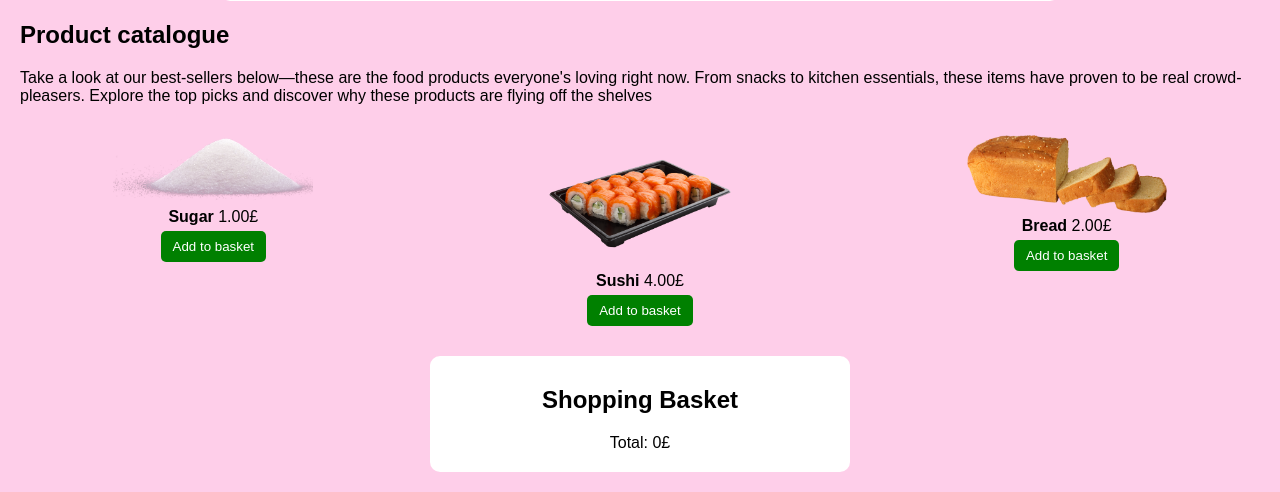
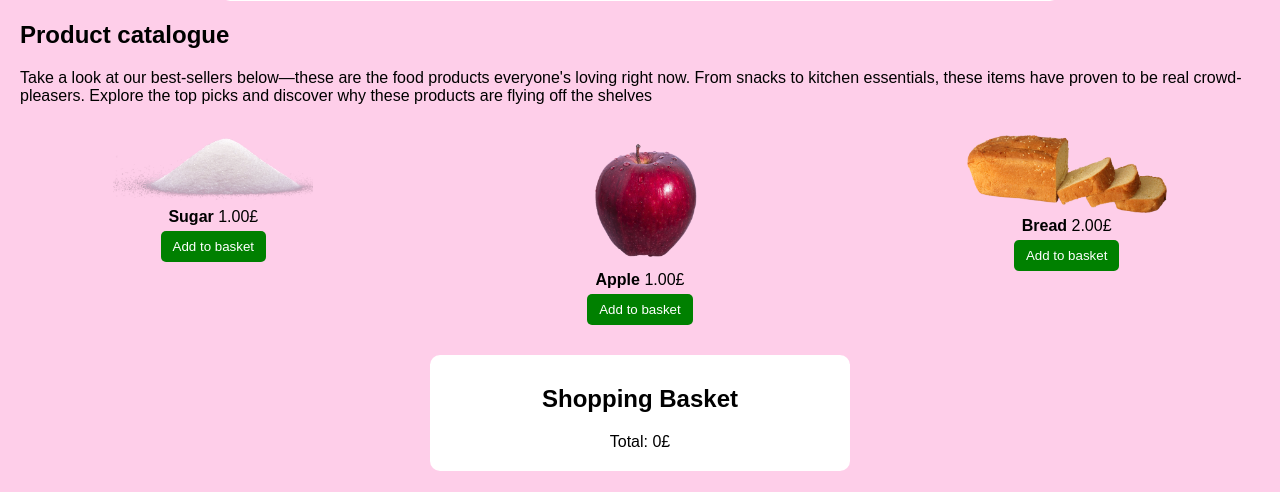
Before and after one commit to diegoperez18/set09103_labs, a Flask app: page / in a window 1280 px wide. Shown: the part 653-1145 px from the top of the page. After the commit the page ends 1124 px from the top, so only its background shows below. Run offline with Flask 3, Linux system fonts and the light colour scheme.

Commit message:
homeTry1

```diff
--- a/static/css/styles.css
+++ b/static/css/styles.css
@@ -117,7 +117,7 @@ form {
 	border-radius: 5px;
 }
 
-.product-item button {
+.product-item button, #basket-list li button {
 	background-color: green;
 	color: white;
 	padding: 8px 12px;
@@ -126,3 +126,9 @@ form {
 	cursor: pointer;
 	margin-top: 5px;
 }
+
+#basket-list li button {
+	background-color: red;
+
+
+}
--- a/templates/index.html
+++ b/templates/index.html
@@ -52,20 +52,20 @@
 
 
 	<div class="product-item">
-		<img src="{{ url_for('static', filename='img/sushi.png') }}" alt="Sushi">
-		<strong>Sushi</strong>
-		<span>4.00£</span>
-		<form action="{{ url_for('add_to_basket', item='Sugar', price=4.0) }}" method="POST">
-			<button type="submit">Add to basket</button>
+		<img src="{{ url_for('static', filename='img/apple.png') }}" alt="Apple">
+	    <strong>Apple</strong>
+	    <span>1.00£</span>
+	    <form action="{{ url_for('add_to_basket', item='Apple', price=1.0) }}" method="POST">
+	            <button type="submit">Add to basket</button>
 		</form>
 	</div>
 
 
      <div class="product-item">
-	     <img src="{{ url_for('static', filename='img/bread.png') }}" alt="Onion">
+	     <img src="{{ url_for('static', filename='img/bread.png') }}" alt="Bread">
 	<strong>Bread</strong>
 	<span>2.00£</span>
-        <form action="{{ url_for('add_to_basket', item='Onion', price=2.0) }}" method="POST">
+        <form action="{{ url_for('add_to_basket', item='Bread', price=2.0) }}" method="POST">
 		<button type="submit">Add to basket</button>
 	</form>
 	</div>
@@ -78,7 +78,7 @@
 		<span class="item-name">{{ item }}</span>
 		<span class="item-price">{{ price }}£</span>
 		<form action="{{ url_for('remove_from_basket', item=item) }}" method="POST">
-			<button type="submit">Remove</button>
+			<button class="remove-button" type="submit">Remove</button>
 
 		</form>
 	</li>
```
Also changed, not shown: static/img/apple.png (added), static/img/sushi.png (deleted).
